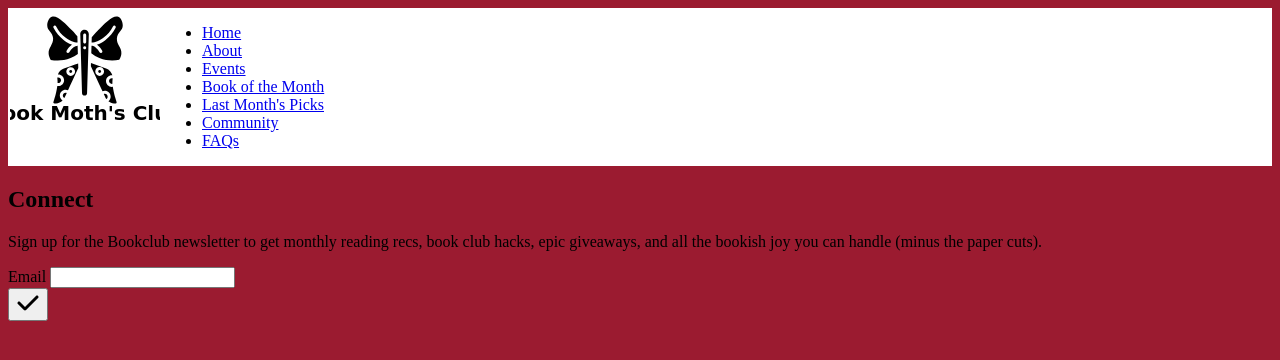
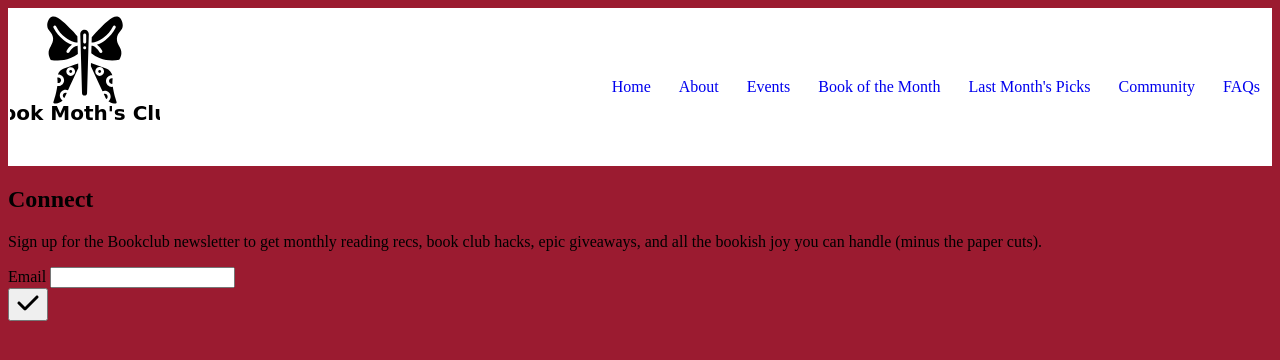
Before and after one commit to Bbbarbora/Book_Moth-s_Club, an Eleventy site: page index.html in a window 1280 px wide. Built offline with nearby package versions, Linux system fonts and the light colour scheme; Eleventy itself is replaced by a stand-in of ours; files that its build step writes are made by us from their sources; a web font is replaced by a local one.

Commit message:
navigation bar uprava

```diff
--- a/scss/layout/_header.scss
+++ b/scss/layout/_header.scss
@@ -1,25 +1,30 @@
 // -----------------------------------------------------------------------------
 // This file contains all styles related to the header of the site/application.
 // -----------------------------------------------------------------------------
-@use '/scss/base/colors'
+@use '../base/colors';
+
 
 
 .header__nav-list {
-      margin: 0;
-      padding: 0;
-      list-style: none;
+  margin: 0;
+  padding: 0;
+  list-style: none;
     }
 
-//     li { display: inline-block; }
+.header__nav-item {
+  display: inline-block;
+}
 
-//     a {
-//       display: block;
-//       padding: 6px 12px;
-//       text-decoration: none;
-//     }
-//   }
+.header__nav-link {
+  display: block;
+  padding: 6px 12px;
+  text-decoration: none;
+  }
+
 
 .header__container{
     display: flex;
     background-color: white;
+    justify-content: space-between;
+    align-items: center;
   }
```
Also changed, not shown: css/style.css, css/style.min.css, 2 other files.
